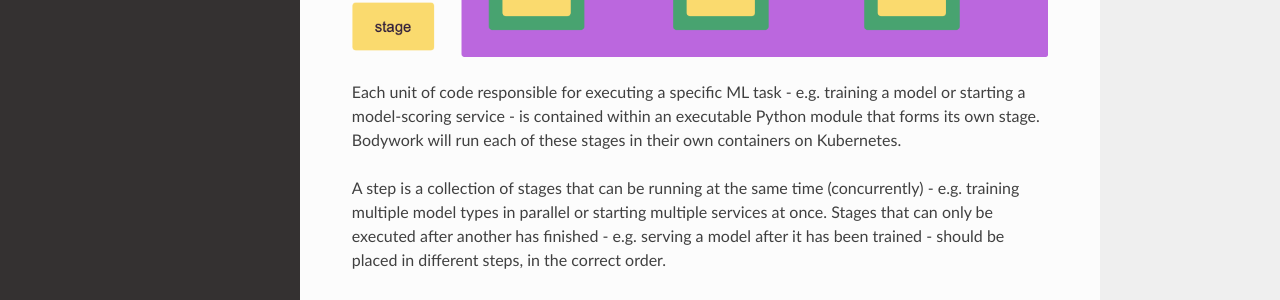
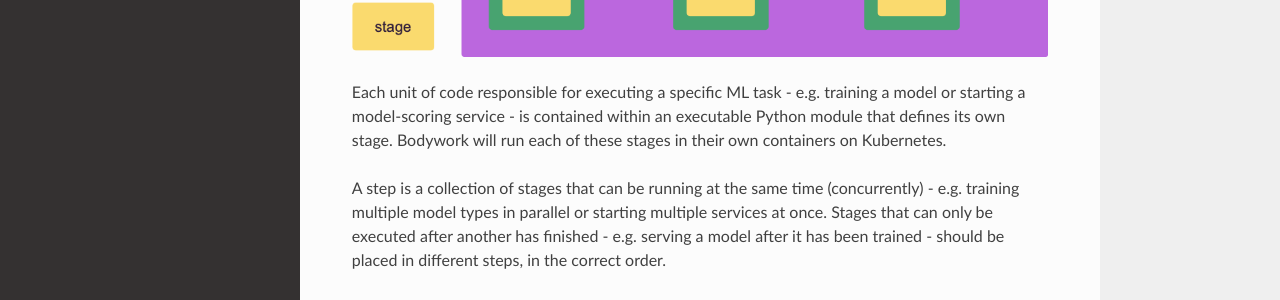
Before and after one commit to bodywork-ml/bodywork-core, an MkDocs documentation site: the page built from docs/key_concepts.md, in a window 1280 px wide and 900 px high. Shown: the part 453-753 px from the top of the window. Built offline with MkDocs 1.6.1, drawn with Linux system fonts in a browser that asks for light colours; nearby versions of some CDN libraries; a script that is not in the unit is left out.

```diff
--- a/docs/key_concepts.md
+++ b/docs/key_concepts.md
@@ -4,7 +4,7 @@
 
 ![workflows](images/concepts_workflow.png)
 
-Each unit of code responsible for executing a specific ML task - e.g. training a model or starting a model-scoring service - is contained within an executable Python module that forms its own stage. Bodywork will run each of these stages in their own containers on Kubernetes.
+Each unit of code responsible for executing a specific ML task - e.g. training a model or starting a model-scoring service - is contained within an executable Python module that defines its own stage. Bodywork will run each of these stages in their own containers on Kubernetes.
 
 A step is a collection of stages that can be running at the same time (concurrently) - e.g. training multiple model types in parallel or starting multiple services at once. Stages that can only be executed after another has finished - e.g. serving a model after it has been trained - should be placed in different steps, in the correct order.
 
```
Also changed, not shown: other parts of docs/key_concepts.md (+2 -0 lines).
